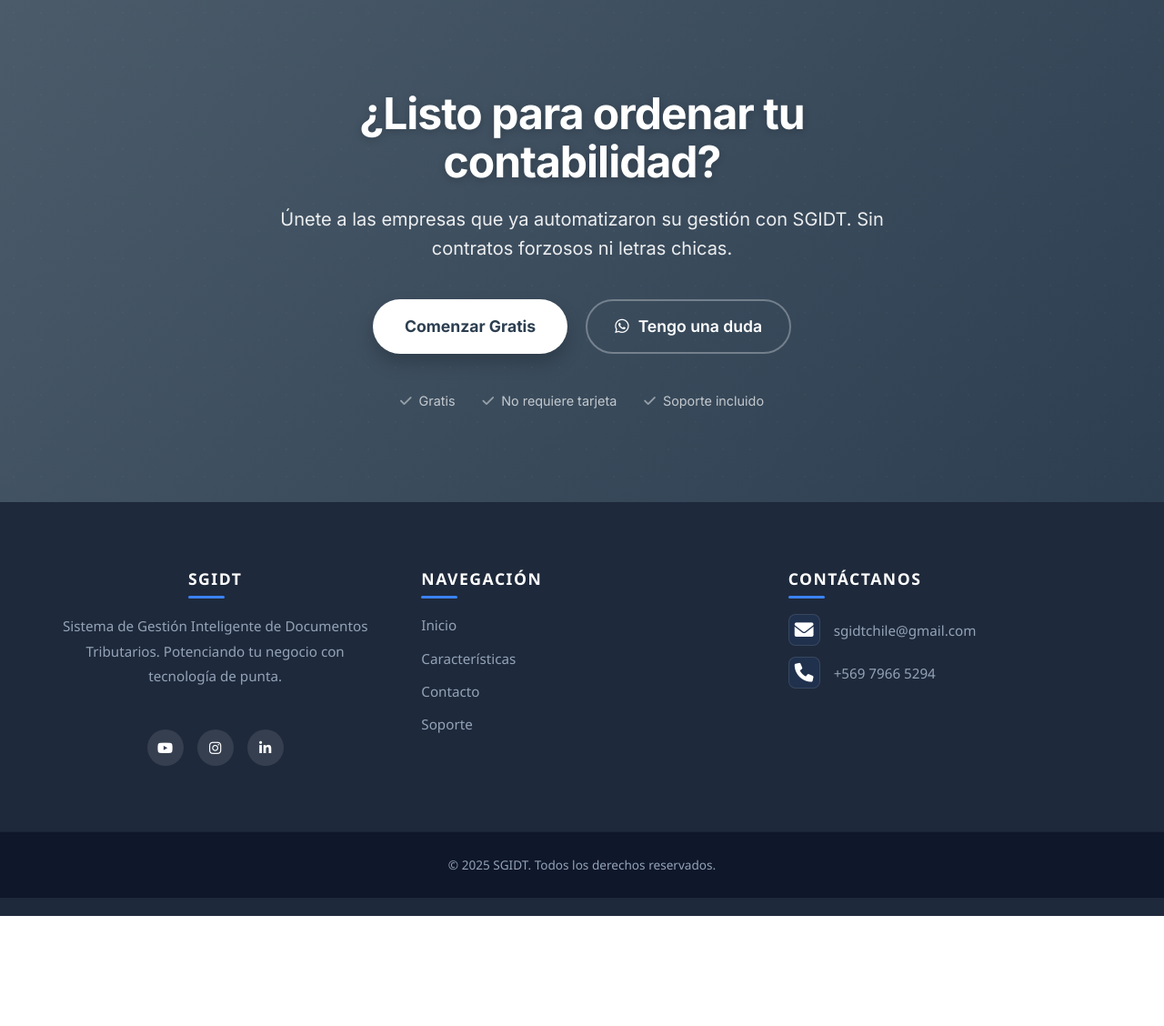
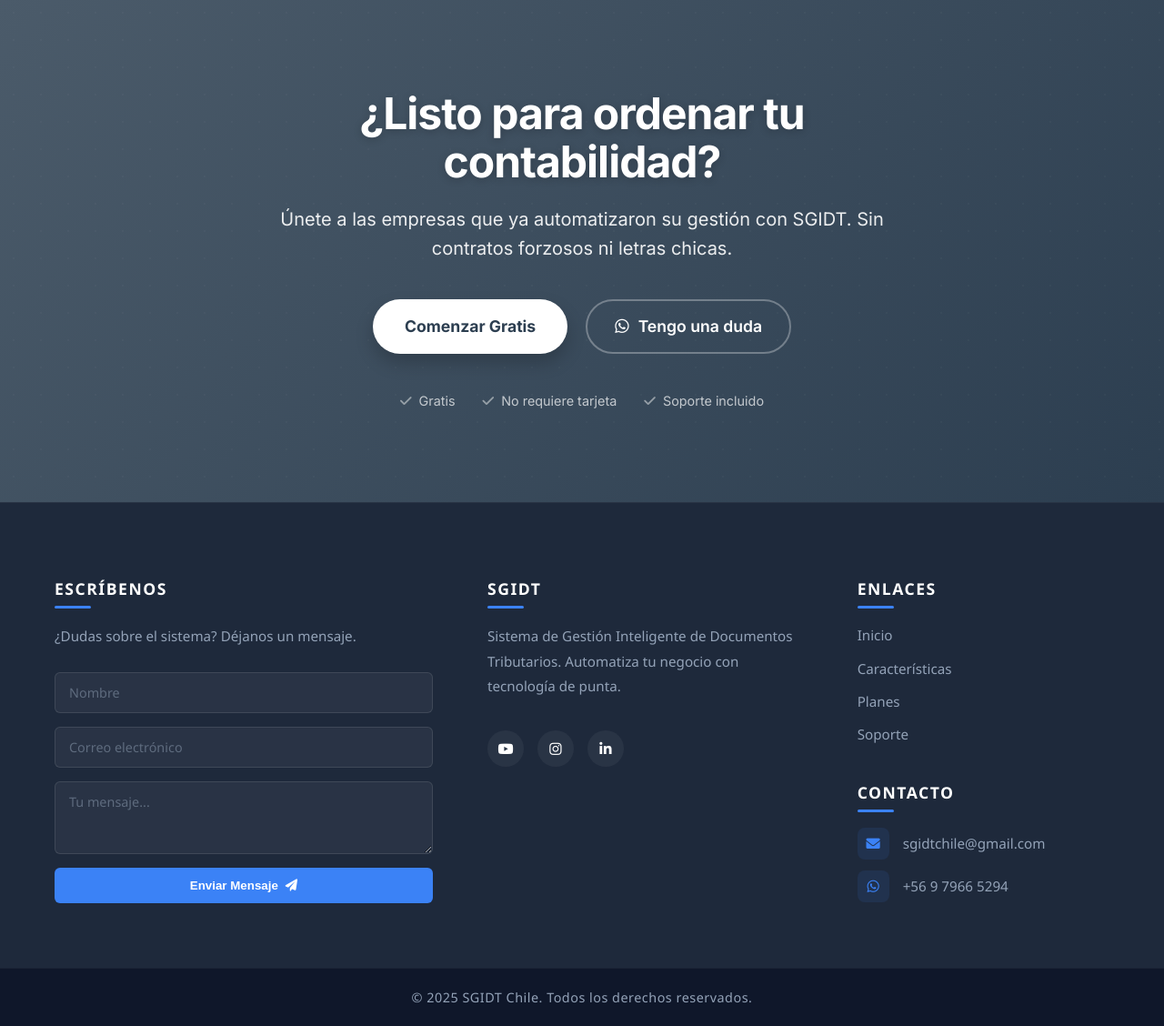
Before and after one commit to NicolasCeronM/sgidt, a Django app: page / in a window 1280 px wide. Shown: the part 4368-5496 px from the top of the page at 91% size. Before the commit the page ends 5375 px from the top, so only its background shows below. Run offline with Django 5.2, Linux system fonts and the light colour scheme; parts of the project's set-up code (start-up, migrations or seed data) failed here and were passed over; some libraries are stand-ins or nearby versions.

Commit message:
rediseño al footer y pop up de correo enviado.

```diff
--- a/apps/sitio/urls.py
+++ b/apps/sitio/urls.py
@@ -1,7 +1,10 @@
+# apps/sitio/urls.py
 from django.urls import path
-from .views import LandingView
+from .views import LandingView, contacto_landing  # <--- Importa la nueva vista
 
 app_name = "sitio"
+
 urlpatterns = [
     path("", LandingView.as_view(), name="landing"),
+    path("contacto/", contacto_landing, name="contacto"), # <--- Nueva ruta
 ]
--- a/apps/sitio/views.py
+++ b/apps/sitio/views.py
@@ -1,7 +1,62 @@
-from django.shortcuts import render
+from django.shortcuts import render, redirect
 from django.views.generic import TemplateView
-
-# Create your views here.
+from django.core.mail import EmailMultiAlternatives # <--- IMPORTANTE
+from django.template.loader import render_to_string # <--- IMPORTANTE
+from django.conf import settings
+from django.contrib import messages
 
 class LandingView(TemplateView):
     template_name = "sitio/landing.html"
+
+def contacto_landing(request):
+    if request.method == "POST":
+        # 1. Honeypot
+        if request.POST.get('hp'):
+            return redirect('sitio:landing')
+
+        # 2. Capturar datos
+        nombre = request.POST.get('name')
+        email = request.POST.get('email')
+        mensaje = request.POST.get('message')
+
+        # 3. Validar y Enviar
+        if nombre and email and mensaje:
+            try:
+                asunto = f"Contacto Web SGIDT: {nombre}"
+
+                # Contexto para el template (lo que usa ayuda_contacto.html)
+                context = {
+                    'name': nombre,
+                    'email': email,
+                    'message': mensaje,
+                }
+
+                # A. Renderizar el HTML que ya tienes
+                # Asegúrate de que el archivo esté en templates/correo/ayuda_contacto.html
+                html_content = render_to_string('correo/ayuda_contacto.html', context)
+
+                # B. Versión texto plano (opcional, por si falla el HTML)
+                text_content = f"Nombre: {nombre}\nEmail: {email}\nMensaje: {mensaje}"
+
+                # C. Configurar el correo
+                msg = EmailMultiAlternatives(
+                    subject=asunto,
+                    body=text_content,
+                    from_email=settings.EMAIL_HOST_USER,
+                    to=['sgidtchile@gmail.com'], # Tu correo
+                )
+
+                # D. Adjuntar el diseño HTML
+                msg.attach_alternative(html_content, "text/html")
+
+                # E. Enviar
+                msg.send()
+
+                messages.success(request, "¡Mensaje enviado! Nos pondremos en contacto pronto.")
+            except Exception as e:
+                print(f"Error enviando correo landing: {e}")
+                messages.error(request, "Hubo un error al enviar el mensaje. Intenta más tarde.")
+        else:
+            messages.warning(request, "Por favor completa todos los campos.")
+
+    return redirect('sitio:landing')
--- a/static/sitio/css/landing.css
+++ b/static/sitio/css/landing.css
@@ -827,37 +827,28 @@ ul {
 }
 
 /* =========================================
-   12. FOOTER (Mantenido de tu archivo original)
+   12. FOOTER (Con Formulario de Contacto)
    ========================================= */
 .footer {
-  background-color: #1e293b;
+  background-color: #1e293b; /* Tu color original */
   color: #94a3b8;
-  padding: 60px 0 20px;
-}
-
-/* --- Footer --- */
-.footer {
-  background-color: #1e293b;
-  color: #94a3b8;
-  padding-top: 70px;
+  padding-top: 80px;
   font-family: 'Segoe UI', Roboto, Helvetica, Arial, sans-serif;
   position: relative;
   overflow: hidden;
-}
-
-.container {
-  max-width: 1200px;
-  margin: 0 auto;
-  padding: 0 20px;
+  border-top: 1px solid rgba(255,255,255,0.05);
 }
 
 .footer-content {
   display: grid;
-  grid-template-columns: repeat(auto-fit, minmax(280px, 1fr));
-  gap: 50px;
+  /* Grilla de 3 columnas: Formulario (más ancho) | Marca | Enlaces */
+  grid-template-columns: 1.2fr 1fr 0.8fr;
+  gap: 60px;
   margin-bottom: 60px;
+  align-items: start;
 }
 
+/* --- Estilos de Títulos (Tu diseño original) --- */
 .footer-section h4 {
   color: #ffffff;
   font-size: 1.1rem;
@@ -869,7 +860,6 @@ ul {
   display: inline-block;
 }
 
-
 .footer-section h4::after {
   content: '';
   position: absolute;
@@ -877,7 +867,7 @@ ul {
   bottom: -8px;
   width: 40px;
   height: 3px;
-  background: #3b82f6;
+  background: #3b82f6; /* Tu azul brillante */
   border-radius: 2px;
 }
 
@@ -887,6 +877,66 @@ ul {
   font-size: 0.95rem;
 }
 
+/* --- NUEVO: Estilos del Formulario (Izquierda) --- */
+.footer-form {
+  display: flex;
+  flex-direction: column;
+  gap: 15px;
+}
+
+.input-group {
+  position: relative;
+}
+
+.footer-input {
+  width: 100%;
+  background: rgba(255, 255, 255, 0.05); /* Fondo oscuro sutil */
+  border: 1px solid rgba(255, 255, 255, 0.1);
+  padding: 12px 15px;
+  border-radius: 6px;
+  color: #fff;
+  font-size: 0.9rem;
+  transition: all 0.3s ease;
+  font-family: inherit;
+}
+
+.footer-input:focus {
+  outline: none;
+  border-color: #3b82f6; /* Se ilumina con tu azul */
+  background: rgba(255, 255, 255, 0.1);
+  box-shadow: 0 0 0 3px rgba(59, 130, 246, 0.15);
+}
+
+.footer-input::placeholder {
+  color: rgba(148, 163, 184, 0.5);
+}
+
+.footer-textarea {
+  resize: vertical;
+  min-height: 80px;
+}
+
+.btn-footer-submit {
+  background: #3b82f6;
+  color: white;
+  border: none;
+  padding: 12px;
+  border-radius: 6px;
+  font-weight: 600;
+  cursor: pointer;
+  transition: all 0.3s ease;
+  display: flex;
+  justify-content: center;
+  align-items: center;
+  gap: 8px;
+}
+
+.btn-footer-submit:hover {
+  background: #2563eb; /* Un azul un poco más oscuro al hover */
+  transform: translateY(-2px);
+}
+
+/* --- Enlaces y Contacto (Derecha) --- */
 .footer-section a {
   color: #94a3b8;
   text-decoration: none;
@@ -905,9 +955,10 @@ ul {
   display: flex !important;
   align-items: center;
   gap: 15px;
+  margin-bottom: 15px; /* Espacio extra entre items de contacto */
 }
 
-.icon-box {
+.icon-box-footer { /* Renombrado para evitar conflictos */
   width: 35px;
   height: 35px;
   background: rgba(59, 130, 246, 0.1);
@@ -917,18 +968,26 @@ ul {
   justify-content: center;
   color: #3b82f6;
   transition: all 0.3s ease;
+  flex-shrink: 0; /* Evita que se aplaste */
 }
 
-.contact-item:hover .icon-box {
+.contact-item:hover .icon-box-footer {
   background: #3b82f6;
   color: #fff;
+}
+
+/* --- Redes Sociales (Centro) --- */
+.brand-section {
+  display: flex;
+  flex-direction: column;
+  align-items: flex-start; /* Alineado a la izquierda para coincidir con el texto */
 }
 
 .social-links {
   display: flex !important;
   flex-direction: row;
   gap: 15px;
-  margin-top: 20px;
+  margin-top: 10px;
   align-items: center;
   justify-content: flex-start;
 }
@@ -939,35 +998,96 @@ ul {
   justify-content: center;
   width: 40px;
   height: 40px;
-  background-color: rgba(255, 255, 255, 0.1);
+  background-color: rgba(255, 255, 255, 0.05);
   border-radius: 50%;
   color: #ffffff;
   text-decoration: none;
   transition: all 0.3s ease;
+  margin-bottom: 0; /* Reset del margen general de enlaces */
 }
 
 .social-links a:hover {
   background-color: #3b82f6;
   transform: translateY(-3px);
 }
- .brand-section {
-  display: flex;
-  flex-direction: column;
-  align-items: center;
-  text-align: center;
-}
-.social-links {
-  justify-content: center;
+
+/* =========================================
+   Barra Inferior (Copyright) - CORREGIDO
+   ========================================= */
+.footer {
+  /* Aseguramos que no tenga padding bottom extra que separe el copyright */
+  padding-bottom: 0;
 }
 
+.footer-bottom {
+  background-color: #0f172a; /* Fondo más oscuro para contraste */
+  width: 100%;
+  padding: 20px 0;
+  margin-top: 60px; /* Separación visual del contenido superior */
+  border-top: 1px solid rgba(255, 255, 255, 0.05);
+}
 
-/* --- Barra Inferior (Copyright) --- */
-.footer-bottom {
-  background-color: #0f172a; /* Un tono más oscuro que el footer principal */
-  padding: 25px 0;
-  border-top: 1px solid rgba(255, 255, 255, 0.05);
+.footer-bottom p {
   text-align: center;
-  font-size: 0.85rem;
+  font-size: 0.9rem;
+  color: #94a3b8; /* Gris más claro y legible */
+  margin: 0;
+  font-weight: 400;
+  letter-spacing: 0.5px;
+}
+
+/* Ajuste Responsive */
+@media (max-width: 768px) {
+  .footer-bottom {
+    margin-top: 40px;
+    padding: 15px 0;
+  }
+  .footer-bottom p {
+    font-size: 0.8rem;
+  }
+}
+
+/* --- Responsive --- */
+@media (max-width: 992px) {
+  .footer-content {
+    grid-template-columns: 1fr 1fr; /* 2 columnas en tablets */
+    gap: 40px;
+  }
+
+  /* El formulario ocupa todo el ancho en tablets si quieres, o lo dejas en columna */
+  .form-section {
+    grid-column: span 2; /* Formulario arriba ancho completo */
+  }
+}
+
+@media (max-width: 768px) {
+  .footer-content {
+    grid-template-columns: 1fr; /* 1 columna en móvil */
+    text-align: center;
+  }
+
+  .form-section {
+    grid-column: span 1;
+  }
+
+  .footer-section h4::after {
+    left: 50%;
+    transform: translateX(-50%); /* Centrar la línea azul */
+  }
+
+  .brand-section, .social-links {
+    align-items: center;
+    justify-content: center;
+  }
+
+  .contact-item {
+    justify-content: center;
+  }
+
+  .footer-section a:hover {
+    transform: none; /* Quitar desplazamiento lateral en móvil */
+    color: #3b82f6;
+  }
 }
 
 /* =========================================
--- a/templates/base_public.html
+++ b/templates/base_public.html
@@ -11,9 +11,10 @@
   </title>
   {% block css %} {% endblock css%}
 
-  <!-- Fonts / Icons (CDN – si luego quieres local, lo cambiamos) -->
   <link href="https://fonts.googleapis.com/css2?family=Inter:wght@300;400;500;600;700&display=swap" rel="stylesheet" />
   <link href="https://cdnjs.cloudflare.com/ajax/libs/font-awesome/6.0.0/css/all.min.css" rel="stylesheet" />
+
+  <script src="https://cdn.jsdelivr.net/npm/sweetalert2@11"></script>
 
   <!-- CSS propio -->
   <link rel="stylesheet" href="{% static 'sitio/css/landing.css' %}" />
@@ -34,6 +35,24 @@
   {% block js %}
   <script src="{% static 'sitio/js/landing.js' %}"></script>
   {% endblock %}
+
+  {% if messages %}
+    {% for message in messages %}
+      <script>
+        document.addEventListener('DOMContentLoaded', function() {
+          Swal.fire({
+            title: "{% if message.tags == 'success' %}¡Mensaje Enviado!{% else %}Ups...{% endif %}",
+            text: "{{ message }}",
+            icon: "{% if message.tags == 'success' %}success{% else %}error{% endif %}",
+            confirmButtonColor: '#27ae60', /* Tu color verde */
+            confirmButtonText: 'Aceptar',
+            timer: 5000, /* Se cierra solo en 5 segundos */
+            timerProgressBar: true
+          });
+        });
+      </script>
+    {% endfor %}
+  {% endif %}
+
 </body>
-
 </html>
--- a/templates/correo/ayuda_contacto.html
+++ b/templates/correo/ayuda_contacto.html
@@ -134,7 +134,7 @@
         </div>
 
         <div class="body">
-            <h2 class="section-title">Nuevo mensaje desde Ayuda</h2>
+            <h2 class="section-title">Nuevo mensaje Disponible</h2>
 
             <div class="row">
                 <span class="label">Nombre</span>
--- a/templates/includes/footer_public.html
+++ b/templates/includes/footer_public.html
@@ -1,57 +1,120 @@
 <footer class="footer" id="contacto">
   <div class="container">
     <div class="footer-content">
+      <div class="footer-section form-section">
+        <h4>Escríbenos</h4>
+        <p class="footer-desc">¿Dudas sobre el sistema? Déjanos un mensaje.</p>
+
+        <form
+          class="footer-form"
+          method="POST"
+          action="{% url 'sitio:contacto' %}"
+        >
+          {% csrf_token %}
+
+          <input
+            type="text"
+            name="hp"
+            style="display: none"
+            tabindex="-1"
+            autocomplete="off"
+          />
+
+          <div class="input-group">
+            <input
+              type="text"
+              name="name"
+              placeholder="Nombre"
+              class="footer-input"
+              required
+            />
+          </div>
+
+          <div class="input-group">
+            <input
+              type="email"
+              name="email"
+              placeholder="Correo electrónico"
+              class="footer-input"
+              required
+            />
+          </div>
+
+          <div class="input-group">
+            <textarea
+              name="message"
+              placeholder="Tu mensaje..."
+              class="footer-input footer-textarea"
+              rows="2"
+              required
+            ></textarea>
+          </div>
+
+          <button type="submit" class="btn-footer-submit">
+            Enviar Mensaje <i class="fas fa-paper-plane"></i>
+          </button>
+        </form>
+      </div>
 
       <div class="footer-section brand-section">
         <h4>SGIDT</h4>
         <p class="footer-desc">
-          Sistema de Gestión Inteligente de Documentos Tributarios. Potenciando tu negocio con tecnología de punta.
+          Sistema de Gestión Inteligente de Documentos Tributarios. Automatiza
+          tu negocio con tecnología de punta.
         </p>
+        <div class="social-links">
+          <a
+            href="https://www.youtube.com/channel/UCjoznlJDd4RAljjt20pV6tQ"
+            target="_blank"
+            aria-label="Youtube"
+            ><i class="fab fa-youtube"></i
+          ></a>
+          <a
+            href="https://www.instagram.com/sgidt_chile"
+            target="_blank"
+            aria-label="Instagram"
+            ><i class="fab fa-instagram"></i
+          ></a>
+          <a
+            href="https://www.linkedin.com/in/sgidt-chile-41884b39a/"
+            target="_blank"
+            aria-label="LinkedIn"
+            ><i class="fab fa-linkedin-in"></i
+          ></a>
+        </div>
+      </div>
 
-        <div class="social-links">
-          <!-- Youtube -->
-          <a href="https://www.youtube.com/channel/UCjoznlJDd4RAljjt20pV6tQ" target="_blank" title="Youtube">
-            <i class="fab fa-youtube"></i>
+      <div class="footer-section links-section">
+        <h4>Enlaces</h4>
+        <ul class="footer-nav-list">
+          <li><a href="#inicio">Inicio</a></li>
+          <li><a href="#caracteristicas">Características</a></li>
+          <li><a href="#planes">Planes</a></li>
+          <li><a href="#soporte">Soporte</a></li>
+        </ul>
+
+        <h4 style="margin-top: 25px">Contacto</h4>
+        <div class="contact-info-list">
+          <a href="mailto:sgidtchile@gmail.com" class="contact-item">
+            <div class="icon-box-footer"><i class="fas fa-envelope"></i></div>
+            <span>sgidtchile@gmail.com</span>
           </a>
-
-          <!-- Instagram -->
-          <a href="https://www.instagram.com/sgidt_chile?igsh=MW10bjIzOWZxMGhmbw%3D%3D&utm_source=qr" target="_blank" title="Instagram">
-            <i class="fab fa-instagram"></i>
-          </a>
-
-          <!-- LinkedIn -->
-          <a href="https://www.linkedin.com/in/sgidt-chile-41884b39a/" target="_blank" title="LinkedIn">
-            <i class="fab fa-linkedin-in"></i>
+          <a
+            href="https://w.app/sgidt_chile"
+            target="_blank"
+            class="contact-item"
+          >
+            <div class="icon-box-footer"><i class="fab fa-whatsapp"></i></div>
+            <span>+56 9 7966 5294</span>
           </a>
         </div>
       </div>
-
-      <div class="footer-section">
-        <h4>Navegación</h4>
-        <a href="#inicio">Inicio</a>
-        <a href="#caracteristicas">Características</a>
-        <a href="#contacto">Contacto</a>
-        <a href="#soporte">Soporte</a>
-      </div>
-
-      <div class="footer-section contact-section">
-        <h4>Contáctanos</h4>
-        <a href="mailto:sgidtchile@gmail.com" class="contact-item">
-          <div class="icon-box"><i class="fas fa-envelope"></i></div>
-          <span>sgidtchile@gmail.com</span>
-        </a>
-        <a href="https://w.app/sgidt_chile" target="_blank" class="contact-item">
-          <div class="icon-box"><i class="fas fa-phone"></i></div>
-          <span>+569 7966 5294</span>
-        </a>
-      </div>
-
     </div>
   </div>
 
   <div class="footer-bottom">
     <div class="container">
-      <p>&copy; 2025 SGIDT. Todos los derechos reservados.</p>
+      <p>&copy; 2025 SGIDT Chile. Todos los derechos reservados.</p>
     </div>
   </div>
 </footer>
```
Also changed, not shown: static/ayuda/js/ayuda_contacto.js (+41 -4 lines), templates/panel/ayuda.html (+22 -2 lines).
